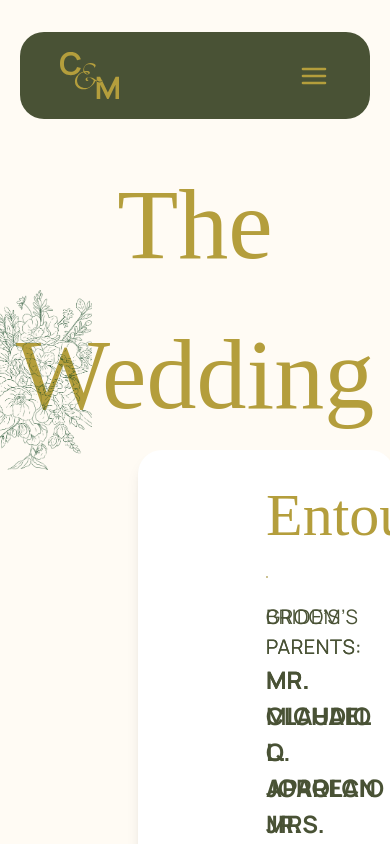
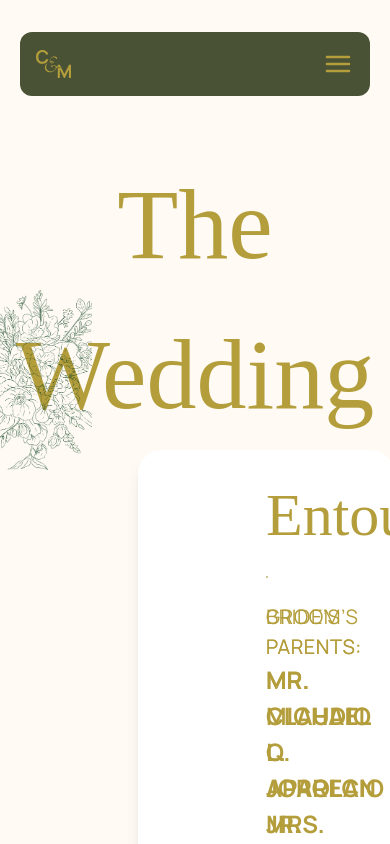
Before and after one commit to claudeaparecio/claudetteminard, a React (Create React App) app: page /the-wedding in a window 390 px wide. Shown: the top 844 px of the page. Built offline with nearby package versions, Linux system fonts and the light colour scheme; a web font is replaced by a local one.

Commit message:
refactor components

```diff
--- a/src/component/NavBar.jsx
+++ b/src/component/NavBar.jsx
@@ -1,22 +1,30 @@
-import React from "react";
+import React, { useState } from "react";
+import { motion } from "framer-motion";
+
 
 const NavBar = () => {
+  const [isOpen, setIsOpen] = useState(false)
+
+
   return (
-    <header className="  py-8 md:px-[100px] sm:px-[20px] phone:px-[20px] w-full fixed top-0 z-10 ">
-      <div className="bg-greenAccent py-5 px-10 rounded-3xl items-center  w-full flex flex-row justify-between">
+    <motion.header
+    initial={false}
+    animate={isOpen ? "open" : "closed"}
+    className="py-8 md:px-[100px] sm:px-[20px] phone:px-[20px] w-full fixed top-0 z-10 flex md:flex-row phone:flex-col ">
+      <div className="bg-greenAccent sm:p-2 phone:p-4 md:py-5 md:px-10 rounded-xl items-center  w-full flex flex-row justify-between">
         <a href="/" className="">
           <img
             src="./images/cm-logo.svg"
-            className="w-auto object-cover"
+            className="md:w-auto object-cover phone:w-[35px]"
             alt="logo here"
           />
         </a>
         <nav className="space-x-6 uppercase font-bold text-yellowAccent sm:hidden phone:hidden md:block ">
           <a href="/">Home</a>
-          <a href="/our-story">Our Story</a>
           <a href="/the-wedding">The Wedding</a>
+          <a href="/frequently-asked-questions">FAQ's</a>
         </nav>
-        <button className="md:hidden phone:block sm:block " >
+        <button onClick={() => setIsOpen(!isOpen)} className="md:hidden phone:block sm:block " >
           <svg
             xmlns="http://www.w3.org/2000/svg"
             fill="none"
@@ -32,7 +40,31 @@ const NavBar = () => {
           </svg>
         </button>
       </div>
-    </header>
+      <motion.div variants={{
+          open: {
+            clipPath: "inset(0% 0% 0% 0% round 10px)",
+            transition: {
+              type: "spring",
+              bounce: 0,
+              duration: 0.7,
+              delayChildren: 0.3,
+              staggerChildren: 0.05
+            }
+          },
+          closed: {
+            clipPath: "inset(10% 50% 90% 50% round 10px)",
+            transition: {
+              type: "spring",
+              bounce: 0,
+              duration: 0.3
+            }
+          }
+        }} className="space-y-2 uppercase font-bold text-yellowAccent sm:hidden phone:flex phone:flex-col md:hidden items-center bg-greenAccent my-2 p-2 rounded-xl">
+          <a href="/">Home</a>
+          <a href="/the-wedding">The Wedding</a>
+          <a href="/frequently-asked-questions">FAQ's</a>
+        </motion.div>
+    </motion.header>
   );
 };
 
--- a/src/component/Text.jsx
+++ b/src/component/Text.jsx
@@ -1,10 +1,9 @@
 import React from "react";
 
-const Text = ({ title, list, items, align }) => {
+const Text = ({ title, list, align}) => {
   return (
-    <div className={`flex flex-col text-${align} items-${items} gap-x-10 my-2`}>
-      <p className="font-regular tracking-wide text-[20px]">{title}</p>
-
+    <div className={`flex flex-col items-${align} gap-x-10 my-2 text-yellowAccent w-1/2`}>
+      <p className="font-regular tracking-wide text-[20px] uppercase">{title}</p>
       {list.map((name) => (
         <p className="font-bold text-[24px] uppercase">{name}</p>
       ))}
```
